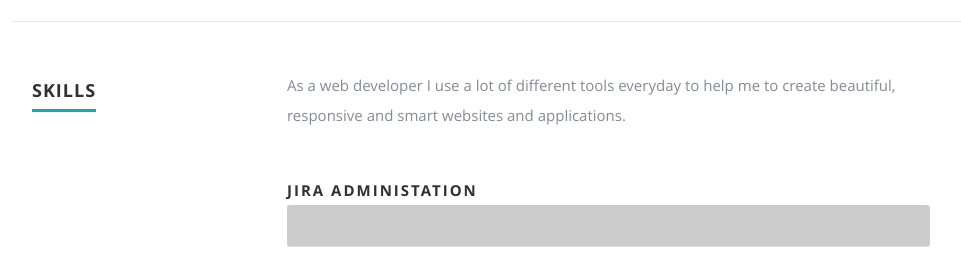
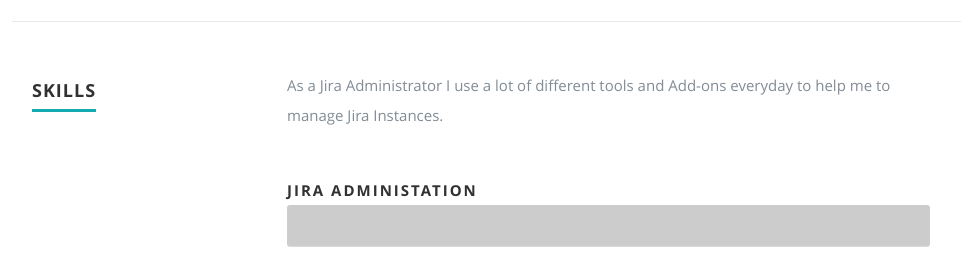
Before and after one commit to romain-prieur/romain-prieur.github.io, a plain HTML site: page index.html in a window 1280 px wide. Shown: the part 4684-4963 px from the top of the page, without its empty margins (118-1079 px from the left). Drawn offline with nearby package versions, Linux system fonts and the light colour scheme; a script that the page names is missing.

Commit message:
Update index.html

```diff
--- a/index.html
+++ b/index.html
@@ -333,7 +333,7 @@
 
          <div class="nine columns main-col">
 
-            <p>As a web developer I use a lot of different tools everyday to help me to create beautiful, responsive and smart websites and applications.
+            <p>As a Jira Administrator I use a lot of different tools and Add-ons everyday to help me to manage Jira Instances.
             </p>
          <section id="third">
 
```
